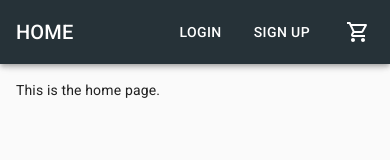
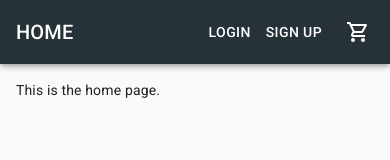
Before and after one commit to ZeeEssDoubleU/street-eats-client, a Next.js app: page / in a window 390 px wide. Shown: the top 160 px of the page. Built offline with nearby package versions, Linux system fonts and the light colour scheme.

Commit message:
adjusted header buttons to be more responsive

```diff
--- a/components/Card_withElevate.js
+++ b/components/Card_withElevate.js
@@ -35,4 +35,5 @@ export default Card_withElevate;
 
 const StyledCard = styled(Card)`
 	position: relative;
+	max-width: 100%;
 `;
--- a/components/Layout.js
+++ b/components/Layout.js
@@ -100,8 +100,10 @@ const StyledMain = styled(Main)`
 `;
 const StyledDrawer = styled(Drawer)`
 	width: calc(${(props) => props.theme.card.width} + 2rem);
+	max-width: 100%;
 	z-index: ${(props) => props.theme.drawer.zIndex};
 	.MuiDrawer-paper {
 		width: calc(${(props) => props.theme.card.width} + 2rem);
+		max-width: 100%;
 	}
 `;
--- a/components/NavMenu.js
+++ b/components/NavMenu.js
@@ -28,26 +28,35 @@ const NavMenu = (props) => {
 	const loggedIn = (
 		<>
 			<Link href="/" passHref>
-				<StyledNavButton>
-					{/* TODO: need to add link to avatar pic */}
-					<StyledAvatar alt={`${currentUser}'s avatar`} src="/" />
-					<div>{currentUser}</div>
-				</StyledNavButton>
+				<ResponsiveNavButton isMobile={state.isMobile}>
+					<StyledAvatar
+						alt={`${currentUser}'s avatar`}
+						// TODO: need to add link to avatar pic.  Needs to go back to a profile page
+						src="/restaurants"
+						isMobile={state.isMobile}
+					/>
+					{!state.isMobile && <div>{currentUser}</div>}
+				</ResponsiveNavButton>
 			</Link>
-			<StyledNavButton
+			<ResponsiveNavButton
 				onClick={() => removeCredsFromCookies(state, dispatch)}
+				isMobile={state.isMobile}
 			>
 				Logout
-			</StyledNavButton>
+			</ResponsiveNavButton>
 		</>
 	);
 	const loggedOut = (
 		<>
 			<Link href="/login" passHref>
-				<StyledNavButton>Login</StyledNavButton>
+				<ResponsiveNavButton isMobile={state.isMobile}>
+					Login
+				</ResponsiveNavButton>
 			</Link>
 			<Link href="/signup" passHref>
-				<StyledNavButton>Sign Up</StyledNavButton>
+				<ResponsiveNavButton isMobile={state.isMobile}>
+					Sign Up
+				</ResponsiveNavButton>
 			</Link>
 		</>
 	);
@@ -86,5 +95,9 @@ const Container = styled.div`
 const StyledAvatar = styled(Avatar)`
 	height: 2rem;
 	width: 2rem;
-	margin-right: 0.5rem;
+	margin-right: ${(props) => (props.isMobile ? 0 : "0.5rem")};
 `;
+const ResponsiveNavButton = styled(StyledNavButton)`
+	padding: ${(props) =>
+		props.isMobile === true ? "1rem .25rem" : "1rem"} !important;
+`;
```
